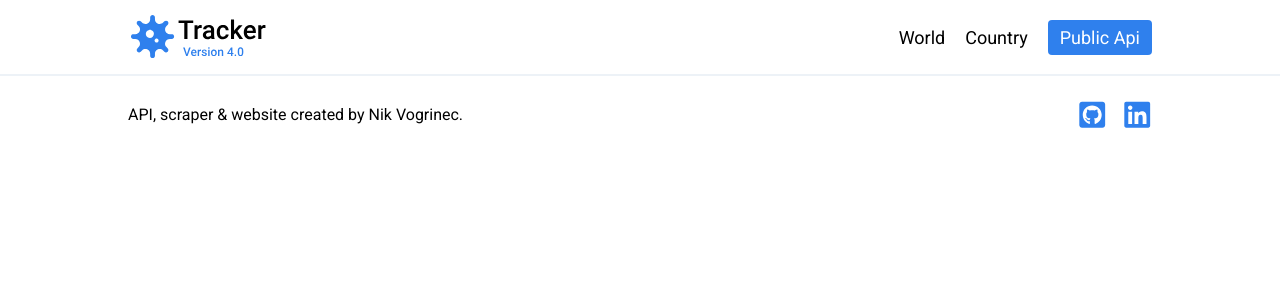
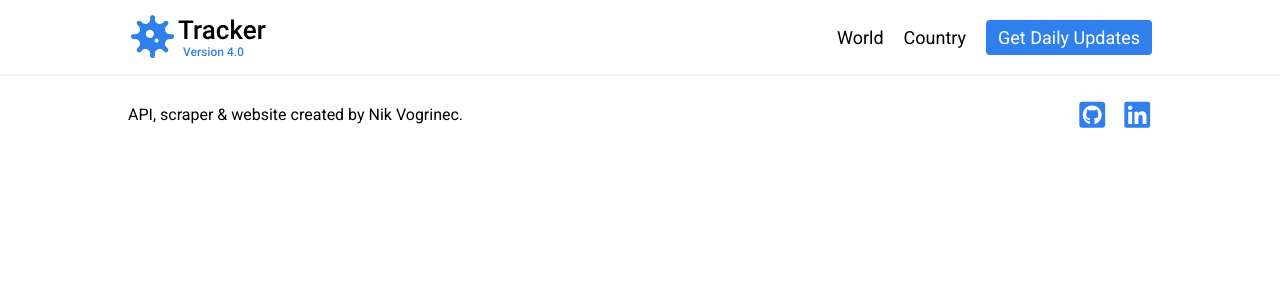
Before and after one commit to NikVogri/api-nuxt-frontend, a Nuxt app: page /continents in a window 1280 px wide. Shown: the top 300 px of the page. Built offline with nearby package versions, Linux system fonts and the light colour scheme.

Commit message:
feat: updated nav link

```diff
--- a/components/partials/Navigation.vue
+++ b/components/partials/Navigation.vue
@@ -31,7 +31,9 @@
         <li><nuxt-link to="/world">World</nuxt-link></li>
         <!-- <li><nuxt-link to="/continents">Continents</nuxt-link></li> -->
         <li><nuxt-link to="/country">Country</nuxt-link></li>
-        <li class="btn-link"><nuxt-link to="/api">Public Api</nuxt-link></li>
+        <li class="btn-link">
+          <nuxt-link to="/daily-updates">Get Daily Updates</nuxt-link>
+        </li>
       </ul>
       <div class="burger" @click="navbarOpen = !navbarOpen">
         <span></span>
```
